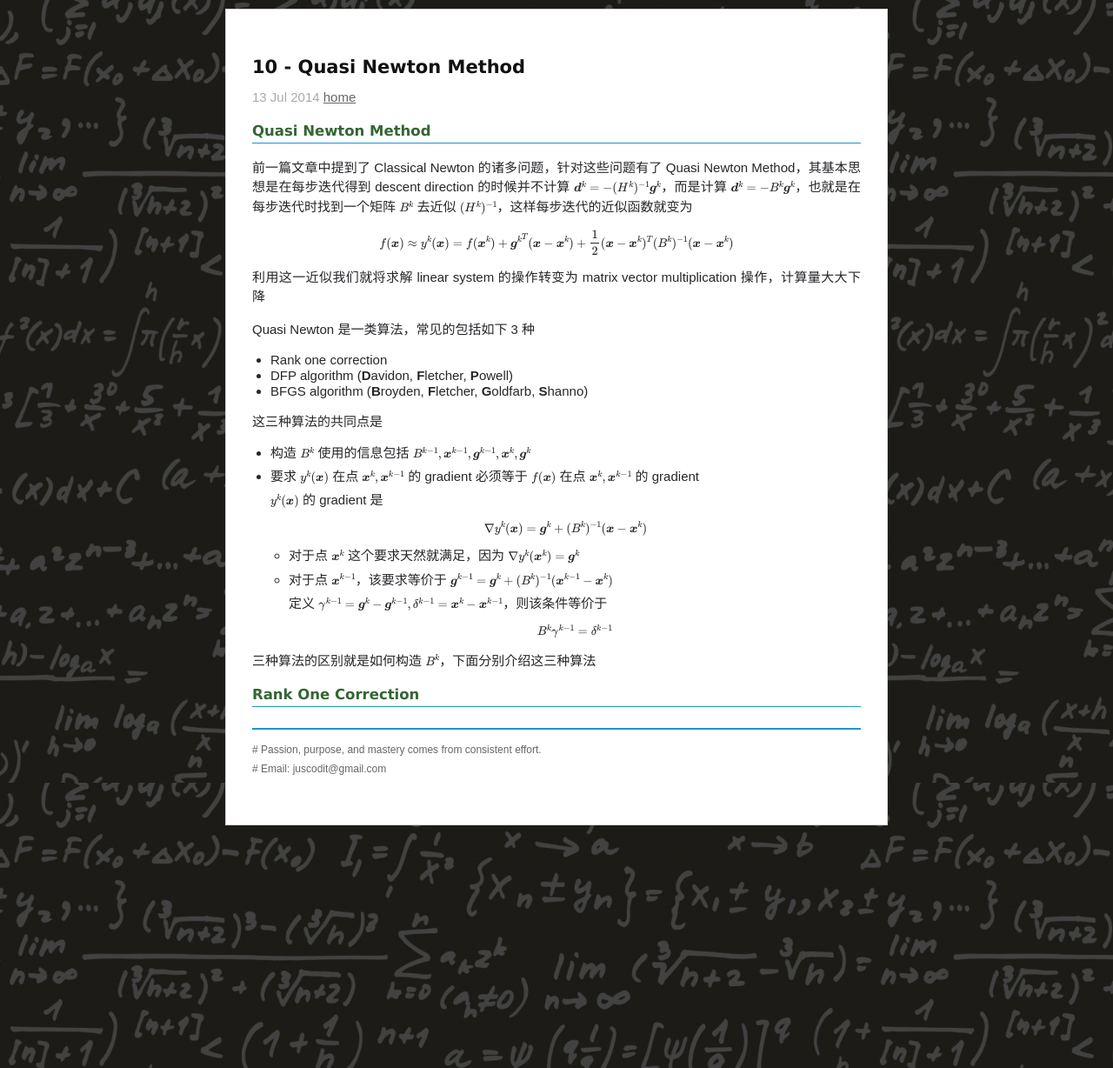
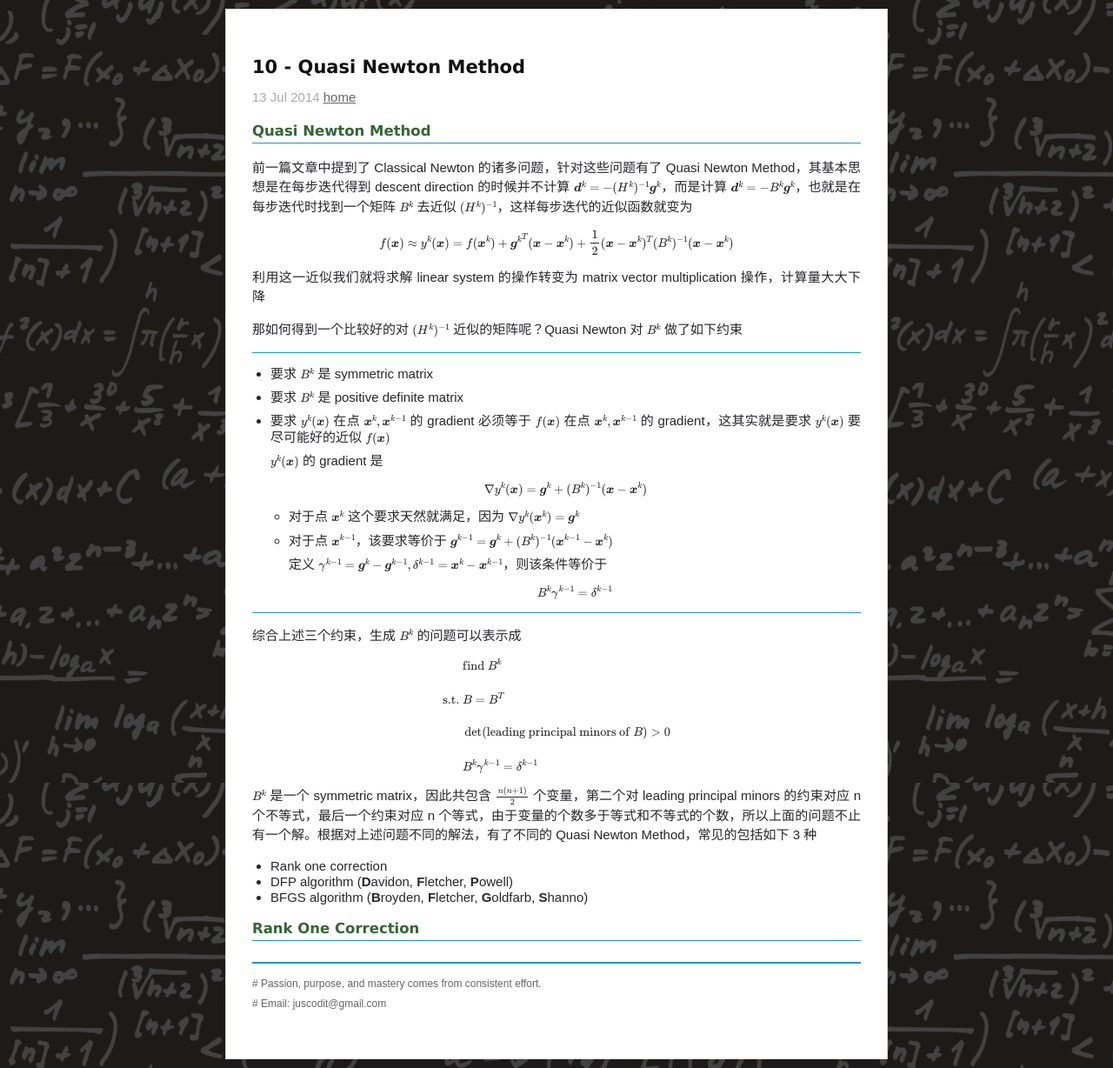
Before and after one commit to chenrushan/chenrushan.github.io, a Jekyll site: the page built from _posts/2014-07-13-NP-10-quasi-newton.markdown, in a window 1280 px wide. Shown: the whole page at 87% size. Built offline with Jekyll 4.4.1, drawn with Linux system fonts in a browser that asks for light colours; Markdown is read by kramdown in place of the engine named in the settings; formulas are drawn with MathJax 3.

Commit message:
[np10]: update

```diff
--- a/_posts/2014-07-13-NP-10-quasi-newton.markdown
+++ b/_posts/2014-07-13-NP-10-quasi-newton.markdown
@@ -13,17 +13,15 @@ $$f(\boldsymbol{x}) \approx y^k(\boldsymbol{x}) = f(\boldsymbol{x}^k) + {\boldsy
 
 利用这一近似我们就将求解 linear system 的操作转变为 matrix vector multiplication 操作，计算量大大下降
 
-Quasi Newton 是一类算法，常见的包括如下 3 种
+那如何得到一个比较好的对 $(H^k)^{-1}$ 近似的矩阵呢？Quasi Newton 对 $B^k$ 做了如下约束
 
-* Rank one correction
-* DFP algorithm (<b>D</b>avidon, <b>F</b>letcher, <b>P</b>owell)
-* BFGS algorithm (<b>B</b>royden, <b>F</b>letcher, <b>G</b>oldfarb, <b>S</b>hanno)
+----------
 
-这三种算法的共同点是
+* 要求 $B^k$ 是 symmetric matrix
 
-* 构造 $B^k$ 使用的信息包括 $B^{k-1}, \boldsymbol{x}^{k-1}, \boldsymbol{g}^{k-1}, \boldsymbol{x}^{k}, \boldsymbol{g}^{k}$
+* 要求 $B^k$ 是 positive definite matrix
 
-* 要求 $y^k(\boldsymbol{x})$ 在点 $\boldsymbol{x}^k, \boldsymbol{x}^{k-1}$ 的 gradient 必须等于 $f(\boldsymbol{x})$ 在点 $\boldsymbol{x}^k, \boldsymbol{x}^{k-1}$ 的 gradient
+* 要求 $y^k(\boldsymbol{x})$ 在点 $\boldsymbol{x}^k, \boldsymbol{x}^{k-1}$ 的 gradient 必须等于 $f(\boldsymbol{x})$ 在点 $\boldsymbol{x}^k, \boldsymbol{x}^{k-1}$ 的 gradient，这其实就是要求 $y^k(\boldsymbol{x})$ 要尽可能好的近似 $f(\boldsymbol{x})$
 
   $y^k(\boldsymbol{x})$ 的 gradient 是
 
@@ -37,6 +35,23 @@ Quasi Newton 是一类算法，常见的包括如下 3 种
 
       $$B^k \gamma^{k-1} = \delta^{k-1}$$
 
-三种算法的区别就是如何构造 $B^k$，下面分别介绍这三种算法
+----------
+
+综合上述三个约束，生成 $B^k$ 的问题可以表示成
+
+$$
+\begin{align}
+& \text{find } B^k \\\\
+\text{s.t. } & B = B^T \\\\
+& \det(\text{leading principal minors of } B) > 0 \\\\
+& B^k \gamma^{k-1} = \delta^{k-1}
+\end{align}
+$$
+
+$B^k$ 是一个 symmetric matrix，因此共包含 $\frac{n(n+1)}{2}$ 个变量，第二个对 leading principal minors 的约束对应 n 个不等式，最后一个约束对应 n 个等式，由于变量的个数多于等式和不等式的个数，所以上面的问题不止有一个解。根据对上述问题不同的解法，有了不同的 Quasi Newton Method，常见的包括如下 3 种
+
+* Rank one correction
+* DFP algorithm (<b>D</b>avidon, <b>F</b>letcher, <b>P</b>owell)
+* BFGS algorithm (<b>B</b>royden, <b>F</b>letcher, <b>G</b>oldfarb, <b>S</b>hanno)
 
 #### Rank One Correction
```
